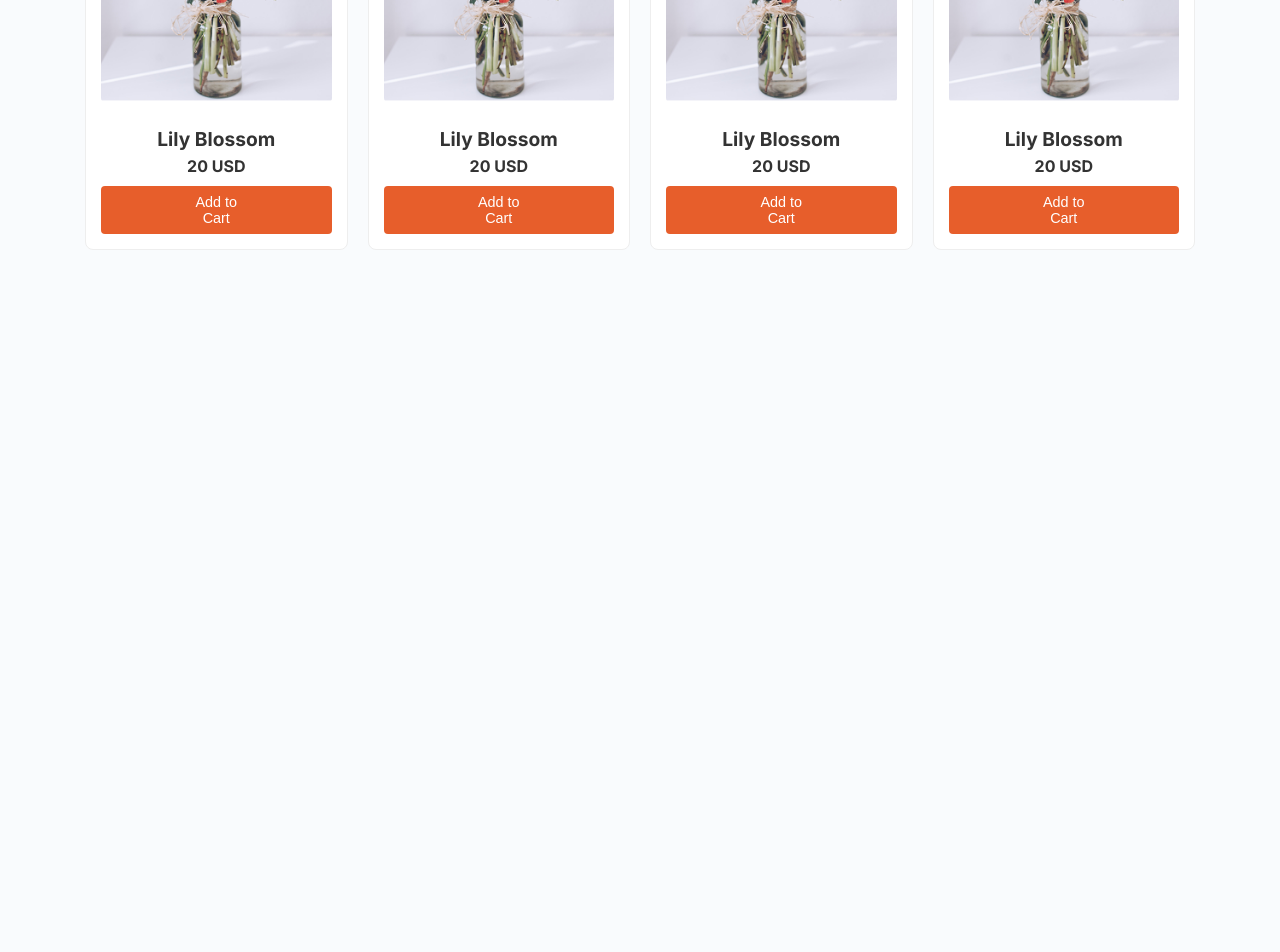
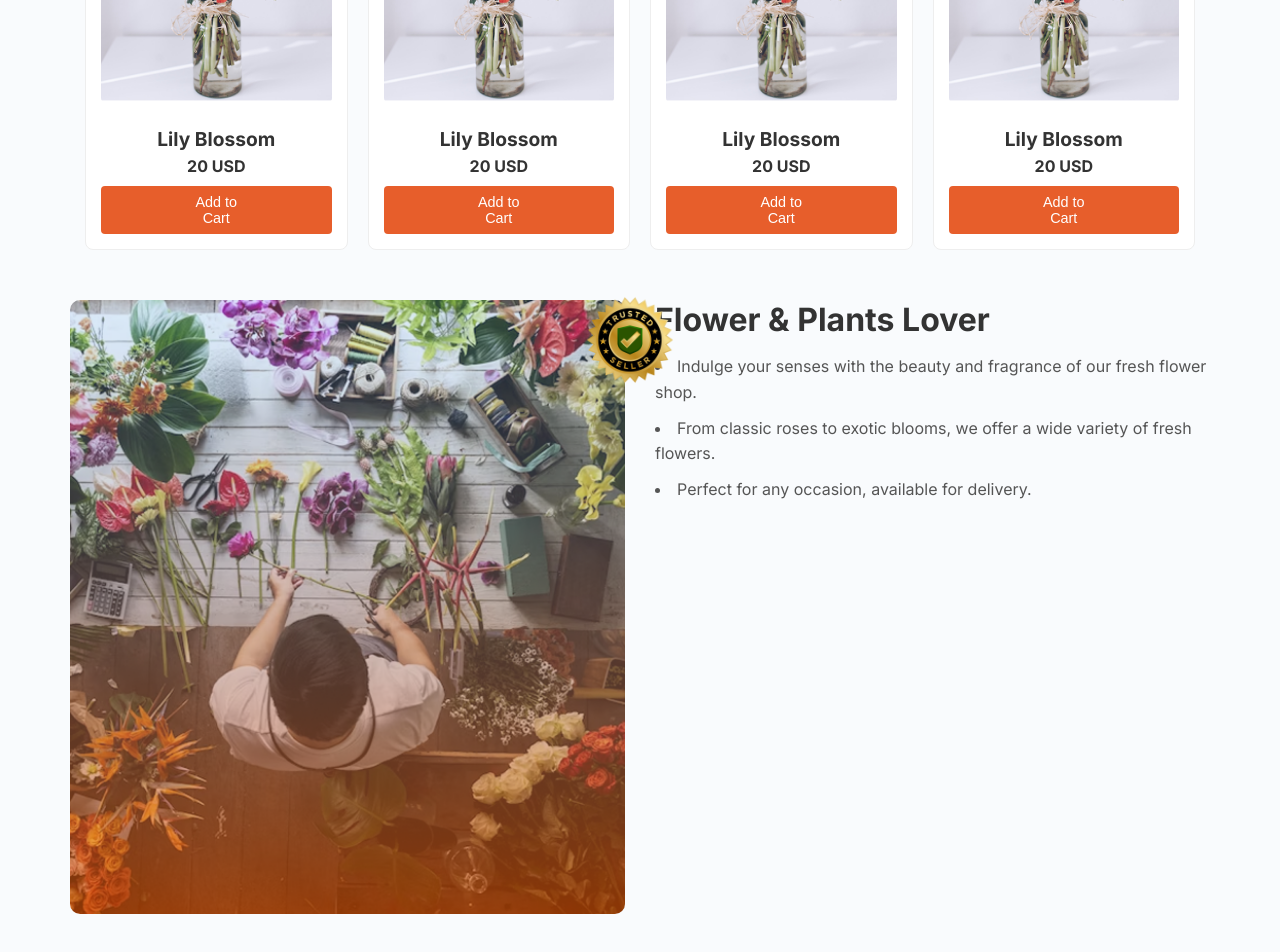
Before and after one commit to naimaashraftithii/Responsive_Flowers-Assignment-2-_repo, a plain HTML site: page index.html in a window 1280 px wide. Shown: the part 1340-2292 px from the top of the page. Before the commit the page ends 1640 px from the top, so only its background shows below. Drawn offline with Linux system fonts and the light colour scheme.

Commit message:
add flowers and lover section

```diff
--- a/index.html
+++ b/index.html
@@ -115,6 +115,20 @@
     </section>
  <!--Flower and plant lover sections   -->
 
+<div class="flower-section">
+  <div class="flower-image-container">
+    <img src="./images/flower-store.png"class="flower-img">
+    <img src="./images/trusted-badge.png"alt="Trusted Seller" class="badge">
+  </div>
+  <div class="flower-text">
+    <h2>Flower & Plants Lover</h2>
+    <ul>
+      <li>Indulge your senses with the beauty and fragrance of our fresh flower shop.</li>
+      <li>From classic roses to exotic blooms, we offer a wide variety of fresh flowers.</li>
+      <li>Perfect for any occasion, available for delivery.</li>
+    </ul>
+  </div>
+</div>
 
 
 
--- a/style.css
+++ b/style.css
@@ -157,6 +157,57 @@ body {
 }
 
 /* <!--Flower and plant lover sections   --> */
+.flower-section {
+  display: flex;
+  align-items: flex-start;
+  justify-content: center;
+  gap: 30px;
+  max-width: 1140px;
+  margin: 40px auto;
+  position: relative;
+}
+
+.flower-image-container {
+  position: relative;
+  flex: 1;
+}
+
+.flower-img {
+  width: 100%;
+  height: auto;
+  border-radius: 10px;
+  display: block;
+}
+
+.badge {
+  position: absolute;
+  top: -20px; /* Places it slightly outside the image */
+  left:500px;
+  width: 120px;
+  height:120px;
+  object-fit: contain;
+  z-index: 5;
+}
+
+.flower-text {
+  flex: 1;
+}
+
+.flower-text h2 {
+  font-size: 2rem;
+  font-weight: 700;
+  margin-bottom: 15px;
+}
+
+.flower-text ul {
+  list-style: disc inside;
+  color: #555;
+  line-height: 1.6;
+}
+
+.flower-text li {
+  margin-bottom: 10px;
+}
 
 
 
@@ -203,5 +254,19 @@ body {
     }
 
    /* <!--Flower and plant lover sections   --> */
+   .flower-container {
+    flex-direction: column;
+    text-align: center;
+  }
+
+  .flower-text ul {
+    margin-left: 0;
+    text-align: left;
+  }
+
+  /* .badge {
+    display: none;
+  } */
+
 
 }
```
